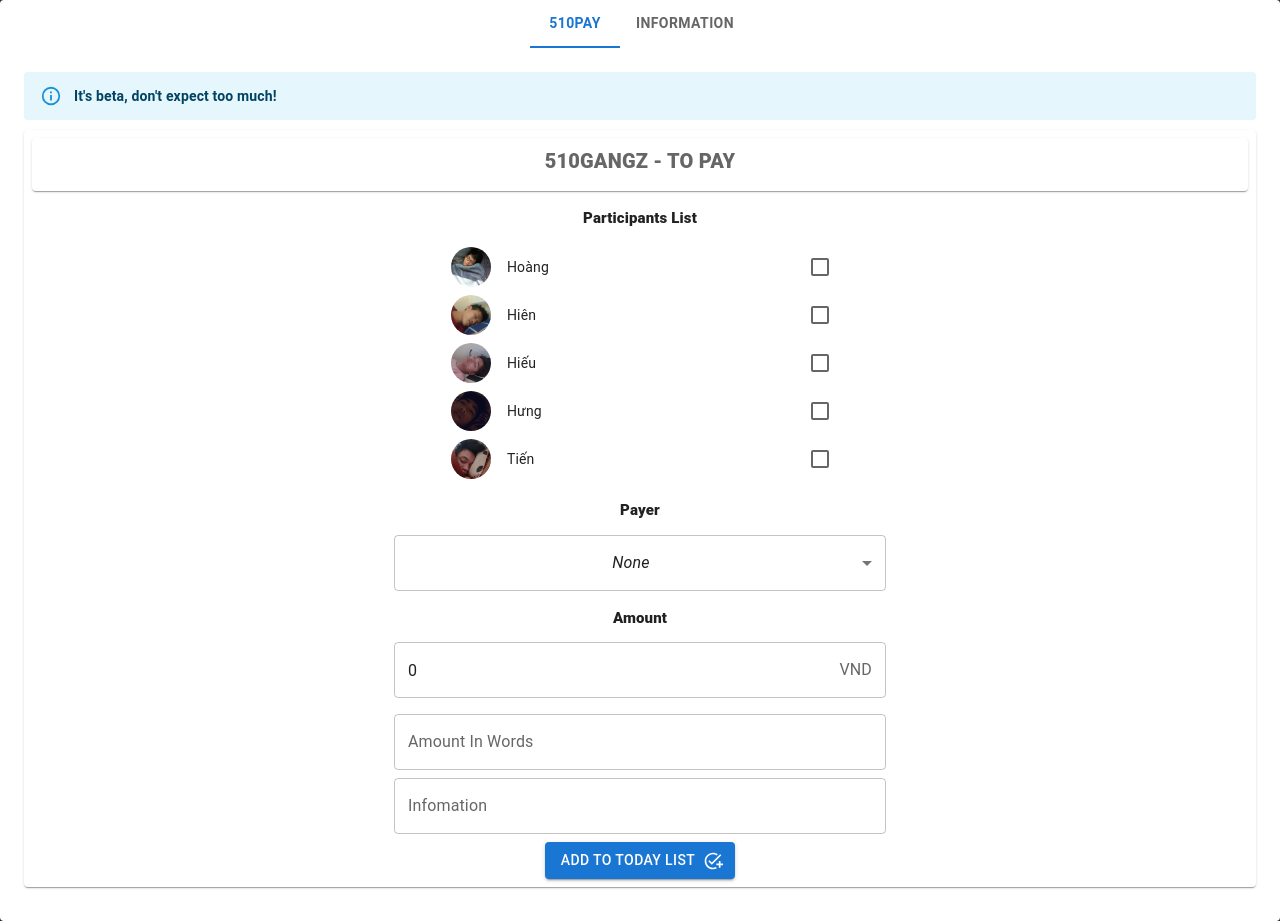
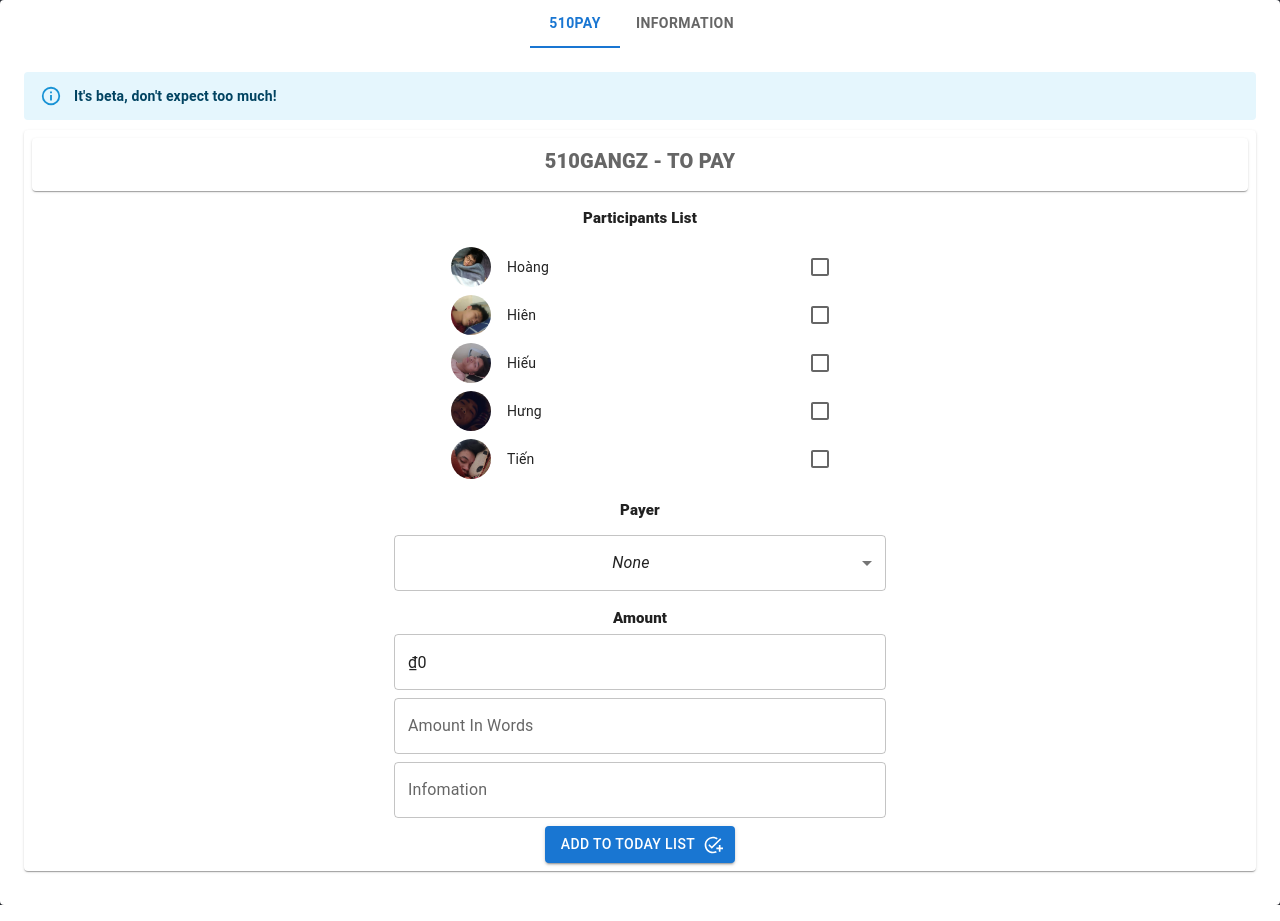
Before and after one commit to hoangndst/510pay, a React (Create React App) app: page / in a window 1280 px wide. Built offline with nearby package versions, Linux system fonts and the light colour scheme.

Commit message:
currency format

```diff
--- a/package.json
+++ b/package.json
@@ -20,6 +20,7 @@
     "gh-pages": "^3.2.3",
     "react": "^17.0.2",
     "react-dom": "^17.0.2",
+    "react-number-format": "^4.9.1",
     "react-scripts": "5.0.0",
     "vn-num2words": "^1.0.4",
     "web-vitals": "^2.1.4"
--- a/public/index.html
+++ b/public/index.html
@@ -4,7 +4,7 @@
     <meta charset="utf-8" />
     <link rel="icon" href="%PUBLIC_URL%/510.png" />
     <meta name="viewport" content="width=device-width, initial-scale=1" />
-    <meta name="theme-color" content="#000000" />
+    <!-- <meta name="theme-color" content="#000000" /> -->
     <meta
       name="description"
     />
--- a/src/App.css
+++ b/src/App.css
@@ -6,6 +6,8 @@
 .App-logo {
   height: 40vmin;
   pointer-events: none;
+
+  /* -webkit-print-color-adjust: exact;  */
 }
 
 @media (prefers-reduced-motion: no-preference) {
--- a/src/components/Information.js
+++ b/src/components/Information.js
@@ -125,7 +125,7 @@ export default function Infomation() {
               <Grid item xs={12} md={12}>
                 <CardMedia
                   component={"iframe"}
-                  src="https://docs.google.com/spreadsheets/d/e/2PACX-1vSEiOE6Vzj9UFKMdqLmvPsHiWBikjx2K3Ypu1Ntbr7t8lQWTdhStBrav4ToNC0uJMu9ID-dkfnYtzPB/pubhtml?gid=0&amp;single=true&amp;widget=true&amp;headers=false"
+                  src={"https://docs.google.com/spreadsheets/d/e/2PACX-1vSEiOE6Vzj9UFKMdqLmvPsHiWBikjx2K3Ypu1Ntbr7t8lQWTdhStBrav4ToNC0uJMu9ID-dkfnYtzPB/pubhtml?gid=0&amp;single=true&amp;widget=true&amp;headers=false"}
                   title="Sheet"
                   style={{ height: 400, width: '30ch', margin: '0px auto' }}
                 />
--- a/src/components/ToDo.js
+++ b/src/components/ToDo.js
@@ -1,6 +1,7 @@
-import { Grid, Dialog, TextField, Avatar, ListItem, DialogTitle, DialogActions, DialogContentText, DialogContent, Paper, Alert, Typography, Checkbox, Button, FormControl, OutlinedInput, Select, MenuItem, InputAdornment } from '@mui/material'
+import { Grid, Dialog, TextField, Avatar, ListItem, DialogTitle, DialogActions, DialogContentText, DialogContent, Paper, Alert, Typography, Checkbox, Button, FormControl, Select, MenuItem } from '@mui/material'
 import { styled } from '@mui/material/styles'
 import React from 'react'
+import PropTypes from 'prop-types';
 import AddTaskIcon from '@mui/icons-material/AddTask';
 import LoadingButton from '@mui/lab/LoadingButton';
 import List from '@mui/material/List';
@@ -8,6 +9,7 @@ import ListItemText from '@mui/material/ListItemText';
 import ListItemButton from '@mui/material/ListItemButton';
 import ListItemAvatar from '@mui/material/ListItemAvatar';
 import { updateData } from '../api/ApiServer';
+import NumberFormat from 'react-number-format';
 import { default as VNnum2words } from 'vn-num2words';
 
 const Item = styled(Paper)(({ theme }) => ({
@@ -18,6 +20,36 @@ const Item = styled(Paper)(({ theme }) => ({
     color: theme.palette.text.secondary,
 }));
 
+
+const NumberFormatCustom = React.forwardRef(function NumberFormatCustom(props, ref) {
+  const { onChange, ...other } = props;
+
+  return (
+    <NumberFormat
+      {...other}
+      getInputRef={ref}
+      onValueChange={(values) => {
+        onChange({
+          target: {
+            name: props.name,
+            value: values.value,
+          },
+        });
+      }}
+      thousandSeparator
+      isNumericString
+      prefix="&#8363;"
+    />
+  );
+});
+
+NumberFormatCustom.propTypes = {
+  name: PropTypes.string.isRequired,
+  onChange: PropTypes.func.isRequired,
+};
+
+
+
 export default function ToDo(userName) {
 
   const members = ['Hoàng', 'Hiên', 'Hiếu', 'Hưng', 'Tiến'];
@@ -25,25 +57,41 @@ export default function ToDo(userName) {
   const [loading, setLoading] = React.useState(false);
   const [memPay, setMemPay] = React.useState('');
   const [listMemEat, setListMemEat] = React.useState([]);
-  const [todayMoney, setTodayMoney] = React.useState(0);
-  const [todayMonWord, setTodayMonWord] = React.useState('');
+  const [amountInWord, setAmountInWord] = React.useState('');
   const [infomation, setInfomation] = React.useState('');
 
   const [open, setOpen] = React.useState(false);
 
+  const [amount, setAmount] = React.useState({
+    textmask: '(100) 000-0000',
+    numberformat: '0'
+  });
+
+  const handleChange = (event) => {
+    setAmount({
+      ...amount,
+      [event.target.name]: event.target.value,
+    });
+    if (event.target.value === '') {
+      setAmountInWord('');
+    } else {
+      setAmountInWord(VNnum2words(parseInt(event.target.value)) + ' đồng');
+    }
+  };
+
   const handleClickOpen = () => {
     setLoading(true);
-    if (memPay === '' || infomation === '' || listMemEat.length === 0 || todayMoney === 0) {
+    if (memPay === '' || infomation === '' || listMemEat.length === 0 || amount.numberformat === '' || parseInt(amount.numberformat) === 0) {
       setAlertMessage('Please fill all fields');
       setLoading(false);
       setOpen(true);
     } else {
-      var param = "todayMoney=" + todayMoney + "&";
+      var param = "todayMoney=" + amount.numberformat + "&";
       for (var i = 0; i < listMemEat.length; i++) {
         param += "l=" + listMemEat[i] + "&";
       }
       param += "memPay=" + memPay;
-      param += "&todayMonInWords=" + todayMonWord;
+      param += "&todayMonInWords=" + amountInWord;
       param += "&info=" + infomation;
       updateData(param).then(res => {
         setAlertMessage(res);
@@ -57,14 +105,8 @@ export default function ToDo(userName) {
     setOpen(false);
   };
 
-
   const handleMemPay = (event) => {
     setMemPay(event.target.value);
-  };
-
-  const handleMoneyInput = (event) => {
-    setTodayMoney(event.target.value);
-    setTodayMonWord(VNnum2words(event.target.value) + ' đồng');
   };
 
 
@@ -130,7 +172,6 @@ export default function ToDo(userName) {
                             <ListItemAvatar>
                               <Avatar
                                 alt={`Avatar n°${value + 1}`}
-                                // src={`/img/avatar/${members.indexOf(value) + 1}.png`}
                                 src={require(`../images/avatar/${members.indexOf(value) + 1}.png`)}
                               />
                             </ListItemAvatar>
@@ -147,10 +188,10 @@ export default function ToDo(userName) {
                 </Typography>
                 <FormControl  sx={{ m: 1, width: '30ch' }}>
                     <Select
-                    displayEmpty
-                    inputProps={{ 'aria-label': 'Without label' }}
-                    value={memPay}
-                    onChange={handleMemPay}
+                      displayEmpty
+                      inputProps={{ 'aria-label': 'Without label' }}
+                      value={memPay}
+                      onChange={handleMemPay}
                     >
                       <MenuItem value="">
                         <em>None</em>
@@ -167,26 +208,40 @@ export default function ToDo(userName) {
                 <Typography sx={{ fontSize: 15, fontWeight: 1000 }} color="text.first" gutterBottom>
                   Amount
                 </Typography>
-                <FormControl sx={{ m: 1, width: '30ch' }} variant="outlined">
+                {/* <FormControl sx={{ m: 1, width: '30ch' }} variant="outlined">
                   <OutlinedInput
-                    type='number'
-                    id="outlined-adornment-amount"
-                    value={todayMoney}
+                    // type='currency'
+                    id="formatted-numberformat-input"
+                    name="numberformat"
+                    value={values.numberformat}
                     endAdornment={<InputAdornment position="end">VND</InputAdornment>}
                     aria-describedby="outlined-amount-helper-text"
                     inputProps={{
                       'aria-label': 'amount',
+                      inputComponent: NumberFormatCustom
                     }}
-                    onChange={handleMoneyInput}
+                    onChange={handleChange}
                   />
-                </FormControl>
+                </FormControl> */}
+                <TextField
+                  // label="react-number-format"
+                  sx={{ width: '30ch', margin: '0 auto' }}
+                  value={amount.numberformat}
+                  onChange={handleChange}
+                  name="numberformat"
+                  id="formatted-numberformat-input"
+                  InputProps={{
+                    inputComponent: NumberFormatCustom
+                  }}
+                />
+
               </Grid>
               <Grid item xs={12} md={12}>
                 <TextField
                     sx={{ width: '30ch', margin: '0 auto' }}
                     id="outlined-read-only-input"
                     label="Amount In Words"
-                    value={todayMonWord}
+                    value={amountInWord}
                     InputProps={{
                       readOnly: true,
                     }}
@@ -194,6 +249,7 @@ export default function ToDo(userName) {
               </Grid>
               <Grid item xs={12} md={12}>
                 <TextField
+                    type={'text'}
                     sx={{ width: '30ch', margin: '0 auto' }}
                     id="outlined-info-input"
                     label="Infomation"
```
Also changed, not shown: 1 other file (tests, documents, lock files or other folders).
